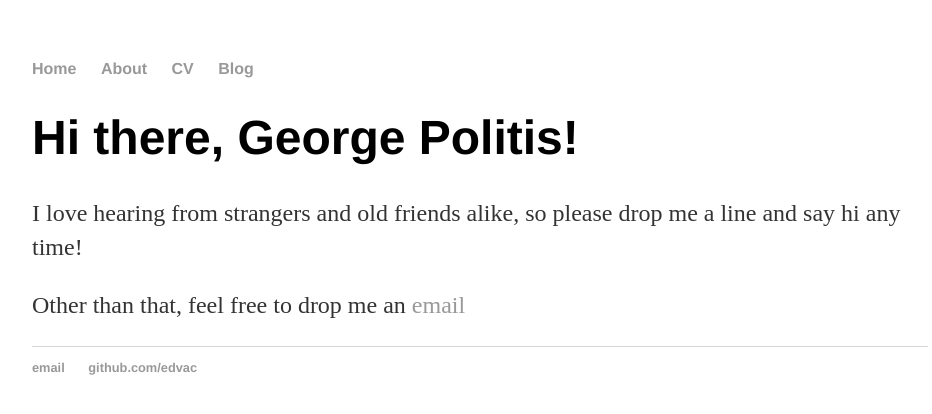
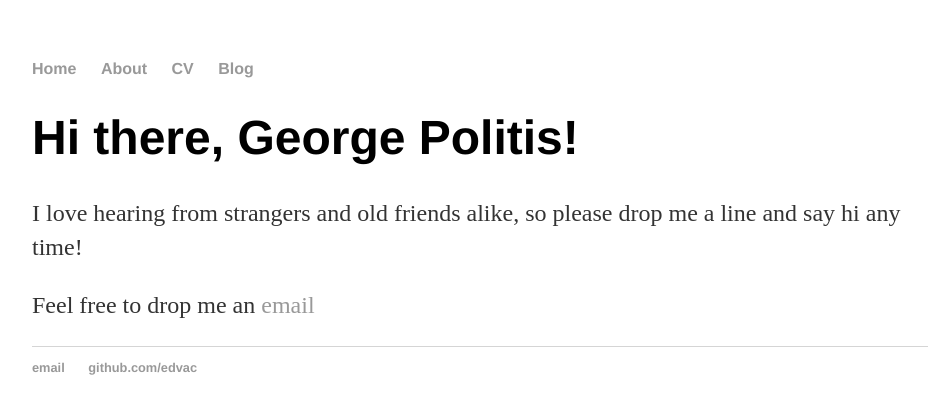
Before and after one commit to Edvac/edvac.github.io, a Jekyll site: the page built from about/index.html, in a window 1280 px wide. Shown: the top 414 px of the page, without its empty margins (160-1092 px from the left). Built offline with Jekyll 4.4.1, drawn with Linux system fonts in a browser that asks for light colours.

Commit message:
Update index.html

```diff
--- a/about/index.html
+++ b/about/index.html
@@ -1,9 +1,9 @@
 ---
 layout: default
-title: George Politis, bad jokes
+title: About
 ---
 <div class="blurb">
 	<h1>Hi there, George Politis!</h1>
 	<p>I love hearing from strangers and old friends alike, so please drop me a line and say hi any time!</p>
-	<p>Other than that, feel free to drop me an <a href="mailto:sitilop@hotmail.com">email</a><p>
+	<p>Feel free to drop me an <a href="mailto:sitilop@hotmail.com">email</a><p>
 </div><!-- /.blurb -->
```
